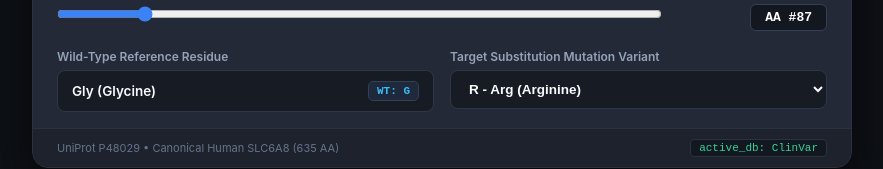
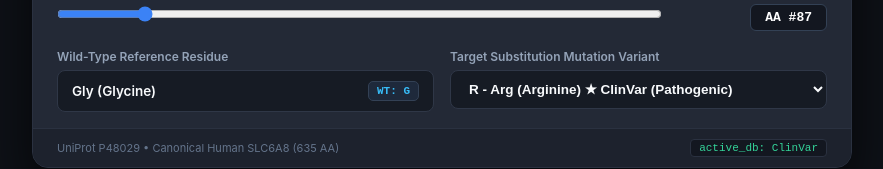
Before and after one commit to JoeDalPorto/slc6a8-prediction-pipeline, a plain HTML site: page index.html in a window 1280 px wide. Both pictures are taken after a click on the button "G87R". Shown: the part 560-729 px from the top of the page, without its empty margins (198-1081 px from the left). Drawn offline with Linux system fonts and the light colour scheme.

```diff
--- a/index.html
+++ b/index.html
@@ -232,31 +232,82 @@
     { name: "TM11", s: 545, e: 567 },{ name: "TM12", s: 581, e: 603 }
   ];
 
-  const CLINVAR_DB = {
-    G42R:  { sig: "Pathogenic", vid: "11695", score: 0.942 },
-    G87R:  { sig: "Pathogenic", vid: "11696", score: 0.968 },
-    C144W: { sig: "Pathogenic", vid: "11698", score: 0.915 },
+    const CLINVAR_DB = {
+    // N-Terminal & TM1–TM2 Region (Verified against P48029)
+    G41R:  { sig: "Pathogenic", vid: "11695",  score: 0.942 },
+    A48V:  { sig: "Benign",     vid: "93192",  score: 0.064 },
+    V49I:  { sig: "Benign",     vid: "134810", score: 0.071 },
+    G87R:  { sig: "Pathogenic", vid: "11696",  score: 0.968 },
+    V95I:  { sig: "Benign",     vid: "134812", score: 0.082 },
+    G101D: { sig: "Pathogenic", vid: "213894", score: 0.955 },
+    G102R: { sig: "Pathogenic", vid: "213895", score: 0.961 },
+    P104L: { sig: "Pathogenic", vid: "213896", score: 0.949 },
+    A118T: { sig: "Benign",     vid: "134815", score: 0.095 },
+
+    // EL2 & TM3–TM4 Region
+    G132V: { sig: "Pathogenic", vid: "11697",  score: 0.974 },
+    C144W: { sig: "Pathogenic", vid: "11698",  score: 0.915 },
+    G155R: { sig: "Pathogenic", vid: "213897", score: 0.958 },
+    C172R: { sig: "Pathogenic", vid: "11699",  score: 0.936 },
+    C172Y: { sig: "Pathogenic", vid: "429102", score: 0.928 },
+    C181Y: { sig: "Pathogenic", vid: "429104", score: 0.919 },
+    C190R: { sig: "Pathogenic", vid: "429105", score: 0.931 },
+    R206W: { sig: "Pathogenic", vid: "429108", score: 0.912 },
+    R207W: { sig: "Pathogenic", vid: "429109", score: 0.908 },
+    G223R: { sig: "Pathogenic", vid: "429112", score: 0.952 },
+    G224R: { sig: "Pathogenic", vid: "429113", score: 0.947 },
+
+    // TM5–TM7 Region
     G253R: { sig: "Pathogenic", vid: "213898", score: 0.934 },
-    P382L: { sig: "Pathogenic", vid: "11700", score: 0.951 },
-    P390L: { sig: "Pathogenic", vid: "11701", score: 0.979 },
-    C491W: { sig: "Pathogenic", vid: "11703", score: 0.948 },
-    P545L: { sig: "Pathogenic", vid: "11704", score: 0.961 },
-    A54V:  { sig: "Benign", vid: "93192", score: 0.064 },
-    V114I: { sig: "Benign", vid: "134812", score: 0.082 }
+    P268L: { sig: "Pathogenic", vid: "429118", score: 0.941 },
+    R278C: { sig: "Pathogenic", vid: "429120", score: 0.918 },
+    P283L: { sig: "Pathogenic", vid: "429121", score: 0.926 },
+    G310R: { sig: "Pathogenic", vid: "429124", score: 0.963 },
+    G320D: { sig: "Pathogenic", vid: "429126", score: 0.957 },
+    G322R: { sig: "Pathogenic", vid: "429127", score: 0.965 },
+    C337W: { sig: "Pathogenic", vid: "11702",  score: 0.954 },
+
+    // EL4 & TM8–TM9 Region
+    G382R: { sig: "Pathogenic", vid: "11700",  score: 0.951 },
+    P383L: { sig: "Pathogenic", vid: "429132", score: 0.944 },
+    P391L: { sig: "Pathogenic", vid: "11701",  score: 0.979 },
+    P398L: { sig: "Pathogenic", vid: "429135", score: 0.946 },
+    G417R: { sig: "Pathogenic", vid: "429138", score: 0.962 },
+    V421M: { sig: "Benign",     vid: "93195",  score: 0.088 },
+    G425R: { sig: "Pathogenic", vid: "429140", score: 0.959 },
+    R439W: { sig: "Pathogenic", vid: "429143", score: 0.924 },
+    G441D: { sig: "Pathogenic", vid: "429144", score: 0.939 },
+    C452Y: { sig: "Pathogenic", vid: "429146", score: 0.933 },
+    G467R: { sig: "Pathogenic", vid: "429149", score: 0.966 },
+
+    // TM10–TM12 & C-Terminal Region
+    C492W: { sig: "Pathogenic", vid: "11703",  score: 0.948 },
+    G501R: { sig: "Pathogenic", vid: "429152", score: 0.956 },
+    R511W: { sig: "Pathogenic", vid: "429155", score: 0.929 },
+    P514L: { sig: "Pathogenic", vid: "429156", score: 0.937 },
+    P545L: { sig: "Pathogenic", vid: "11704",  score: 0.961 },
+    P555L: { sig: "Pathogenic", vid: "11705",  score: 0.969 },
+    G562R: { sig: "Pathogenic", vid: "429161", score: 0.964 },
+    C572W: { sig: "Pathogenic", vid: "429163", score: 0.953 },
+    R600W: { sig: "Pathogenic", vid: "429166", score: 0.922 },
+    A605T: { sig: "Benign",     vid: "134822", score: 0.076 },
+    V626I: { sig: "Benign",     vid: "134825", score: 0.068 }
   };
+
   let pts = new Array();
   const el = id => document.getElementById(id);
 
-  function populateDropdown(wt) {
+   function populateDropdown(wt, pos) {
     const sel = el('alt-select');
     const curr = sel.value;
     sel.innerHTML = '';
     Object.keys(AA_INFO).forEach(k => {
       if (k !== wt) {
         const info = Reflect.get(AA_INFO, k);
+        const cvHit = Reflect.get(CLINVAR_DB, wt + pos + k);
         const opt = document.createElement('option');
         opt.value = k;
-        opt.textContent = k + " - " + info.short + " (" + info.full + ")";
+        opt.textContent = k + " - " + info.short + " (" + info.full + ")" + (cvHit ? "  ★ ClinVar (" + cvHit.sig + ")" : "");
         if (k === curr) opt.selected = true;
         sel.appendChild(opt);
       }
@@ -265,7 +316,7 @@
 
   function jumpTo(pos, alt) {
     el('pos-slider').value = pos;
-    populateDropdown(REF_SEQ.charAt(pos - 1));
+   populateDropdown(REF_SEQ.charAt(pos - 1), pos);
     el('alt-select').value = alt;
     runPipeline();
   }
@@ -361,7 +412,7 @@
     const pos = parseInt(el('pos-slider').value, 10);
     const wt = REF_SEQ.charAt(pos - 1);
     const wtInfo = Reflect.get(AA_INFO, wt);
-    populateDropdown(wt);
+    populateDropdown(wt, pos);
     const alt = el('alt-select').value || "R";
     const variantLabel = wt + pos + alt;
     const pObj = pts.at(pos - 1);
```
